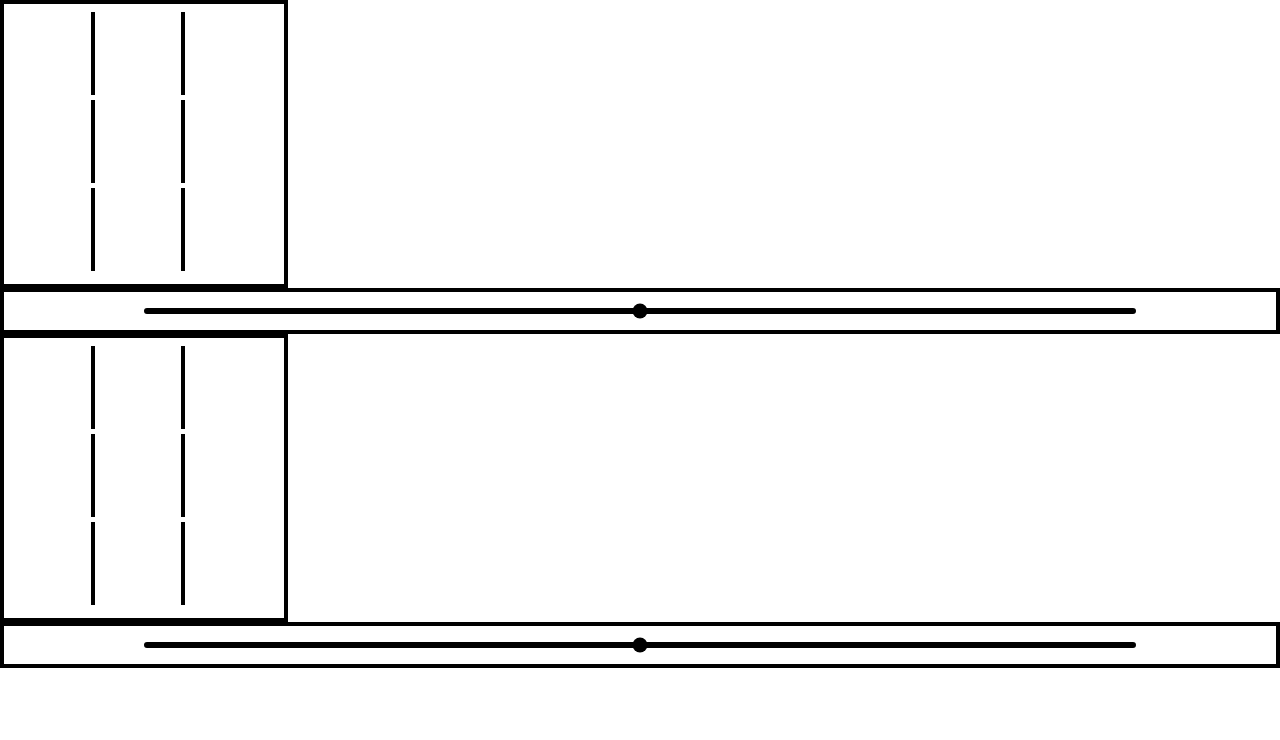
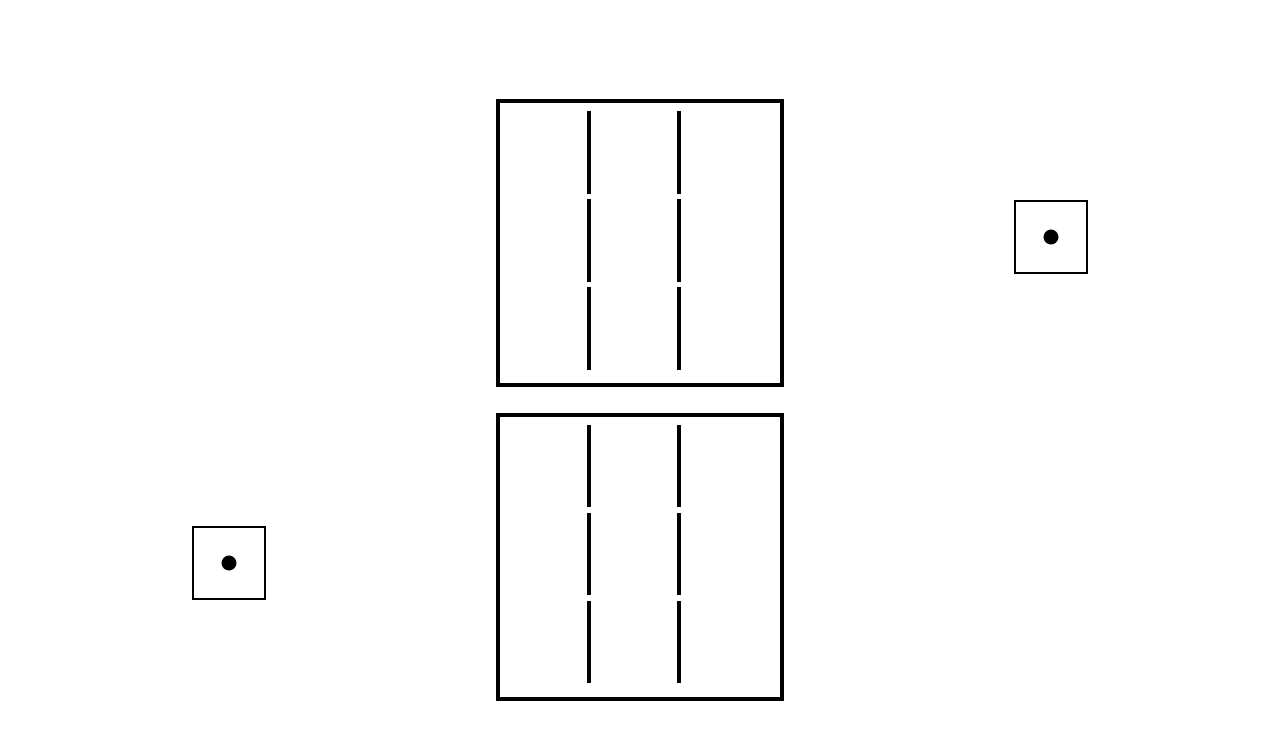
Before and after one commit to MAL501/Matatena, a React (Vite) app in the folder Matatena/: page /play in a window 1280 px wide. Shown: the top 740 px of the page. Built offline with nearby package versions, Linux system fonts and the light colour scheme.

Commit message:
Ordenados los elementos dentro de la mesa

```diff
--- a/Matatena/src/components/Cup.jsx
+++ b/Matatena/src/components/Cup.jsx
@@ -10,7 +10,7 @@ import PropTypes from 'prop-types';
 
 const Cup = () => {
     return (
-      <div className="flex justify-center items-center p-4 border-4 border-black">
+      <div className="flex justify-center items-center p-8 border-2 border-black">
         <div class="face one">
           <span></span>
         </div>
--- a/Matatena/src/components/Table.jsx
+++ b/Matatena/src/components/Table.jsx
@@ -1,27 +1,31 @@
-import React from 'react';
-import Cup from './Cup';
-import Board from './Board';
-import PropTypes from 'prop-types';
-
+import React from "react";
+import Cup from "./Cup";
+import Board from "./Board";
 
 const Table = () => {
-    return (
-        <div>
-            {/* Espacio del guest */}
-            <Board />
-            <Cup />
-            {/* Espacio del host */}
+  return (
+    <div className="relative w-full h-screen flex flex-col justify-center items-center">
+      {/* Cup superior derecho */}
+      <div className="absolute top-[25%] right-[15%]">
+        <Cup />
+      </div>
 
-            <Board />
-            <Cup />
-        </div>
-    );
+      {/* Board superior (Guest) */}
+      <div className="mb-[1%]">
+        <Board />
+      </div>
+
+      {/* Board inferior (Host) */}
+      <div className="mt-[1%]">
+        <Board />
+      </div>
+
+      {/* Cup inferior izquierdo */}
+      <div className="absolute bottom-[25%] left-[15%]">
+        <Cup />
+      </div>
+    </div>
+  );
 };
 
-
-Table.propTypes = {
-
-};
-
-
 export default Table;
```
Also changed, not shown: Matatena/src/styles/dices.css (indentation only).
